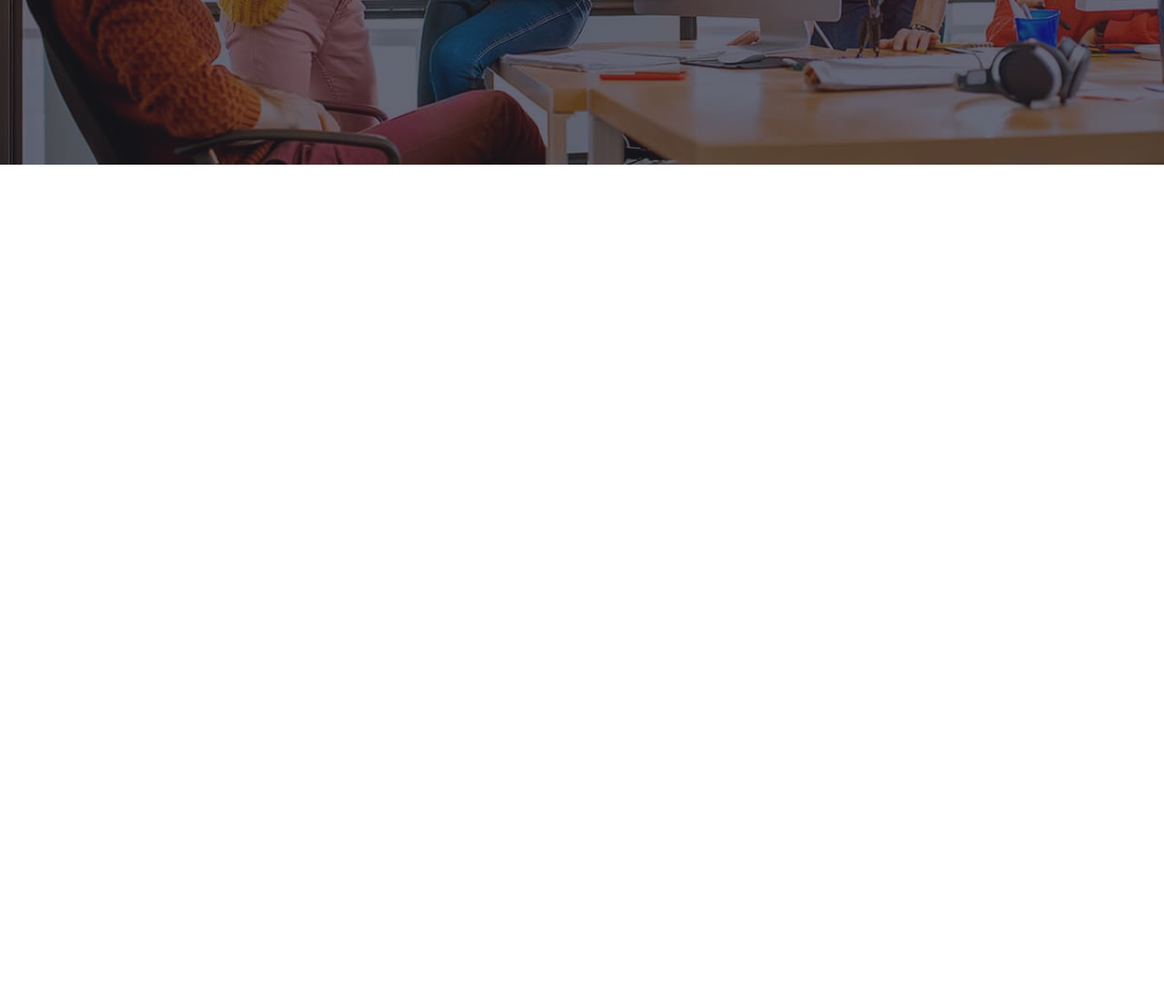
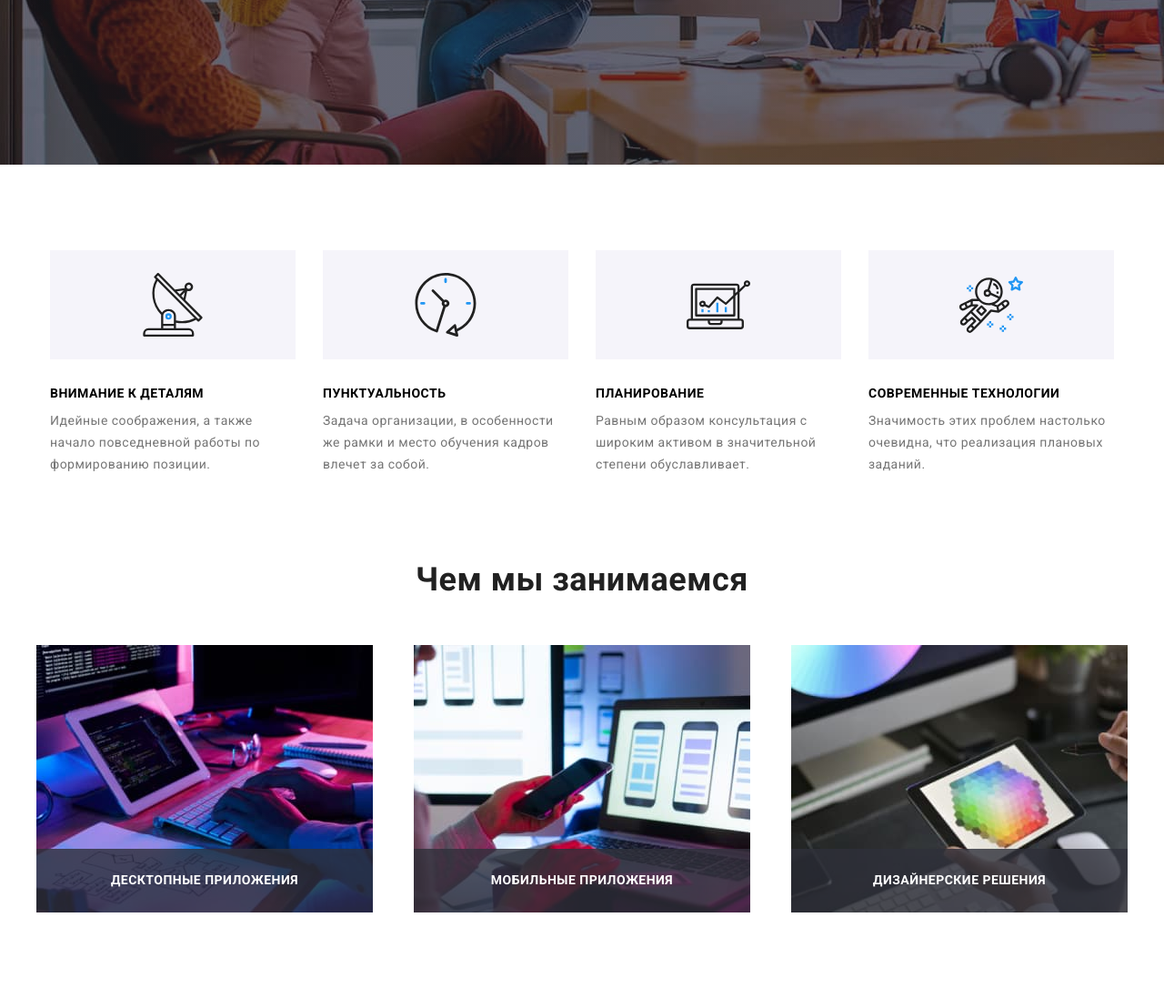
Before and after one commit to IgorO-projects/STUDIO_vol_2.0, a plain HTML site: page index.html in a window 1280 px wide. Shown: the part 500-1597 px from the top of the page at 91% size. Before the commit the page ends 800 px from the top, so only its background shows below. Drawn offline with nearby package versions, Linux system fonts and the light colour scheme.

Commit message:
added: advantages + services

```diff
--- a/index.html
+++ b/index.html
@@ -52,6 +52,47 @@
             <button class="hero__button button-accent" type="button">Заказать услугу</button>
             </div>
         </section>
+        <!-- ADVANTAGES -->
+        <section class="advantages container">
+            <h2 class="visually-hidden">advantages</h2>
+            <ul class="advantages__list list">
+                <li class="advantages__item advantages__icon-aerial">
+                    <h3 class="advantages__title">Внимание к деталям</h3>
+                    <p class="advantages__text">Идейные соображения, а также начало повседневной работы по формированию позиции.</p>
+                </li>
+                <li class="advantages__item advantages__icon-clock">
+                    <h3 class="advantages__title">Пунктуальность</h3>
+                    <p class="advantages__text">Задача организации, в особенности же рамки и место обучения кадров влечет за собой.</p>
+                </li>
+                <li class="advantages__item advantages__icon-laptop">
+                    <h3 class="advantages__title">Планирование</h3>
+                    <p class="advantages__text">Равным образом консультация с широким активом в значительной степени обуславливает.</p>
+                </li>
+                <li class="advantages__item advantages__icon-astronaut">
+                    <h3 class="advantages__title">Современные технологии</h3>
+                    <p class="advantages__text">Значимость этих проблем настолько очевидна, что реализация плановых заданий.</p>
+                </li>
+            </ul>
+        </section>
+        <!-- SERVICES -->
+        <section class="services container">
+            <h2 class="services__title">Чем мы занимаемся</h2>
+            <ul class="services__img-list list">
+                <li class="services__list-item">
+                    <img class="services__img-item" src="./images/services/layout.jpg" alt="фронтэнд разработчик верстает страничку">
+                    <p class="services__text-item">Десктопные приложения</p>
+                </li>
+                <li class="services__list-item">
+                    <img class="services__img-item" src="./images/services/selection-app-style.jpg" alt="Дизайнер продукта
+                    делает дизайн приложения">
+                    <p class="services__text-item">Мобильные приложения</p>
+                </li>
+                <li class="services__list-item">
+                    <img class="services__img-item" src="./images/services/color-selection.jpg" alt="дизайнер пользовательского интерфейса выбирает цвет">
+                    <p class="services__text-item">Дизайнерские решения</p>
+                </li>
+            </ul>
+        </section>
     </main>
 </body>
 </html>
--- /dev/null
+++ b/sass/layout/_advantages.scss
@@ -0,0 +1,48 @@
+.advantages {
+    padding-top: 94px;
+    &__list {
+        display: flex;
+    }
+    &__item::before {
+        content: "";
+        display: block;
+        margin-bottom: 30px;
+        width: 270px;
+        height: 120px;
+        background-color: $secondary-background;
+        background-position: center;
+        background-repeat: no-repeat;
+
+    }
+    &__icon {
+        &-aerial::before {
+            background-image: url(../images/advantages/icon-aerial.svg);
+        }
+        &-clock::before {
+            background-image: url(../images/advantages/icon-clock.svg);
+        }
+        &-laptop::before {
+            background-image: url(../images/advantages/icon-laptop.svg);
+        }
+        &-astronaut::before {
+            background-image: url(../images/advantages/icon-astronaut.svg);
+        }
+    }
+    &__item:not(:last-child) {
+        margin-right: 30px;
+    }
+    &__title {
+        margin-bottom: 10px;
+        font-weight: 700;
+        font-size: 14px;
+        line-height: 1.14;
+        text-transform: uppercase;
+    }
+    &__text {
+        // width: 270px;
+        font-weight: 400;
+        font-size: 14px;
+        line-height: 1.71;
+        color: $main-text-color;
+    }
+}
--- a/sass/layout/_hero.scss
+++ b/sass/layout/_hero.scss
@@ -1,8 +1,7 @@
 .hero {
     background: #C4C4C4;
-}
 
-.hero__wrapper {
+    &__wrapper {
         padding: 200px 0;
         text-align: center;
         max-width: 1600px;
@@ -13,7 +12,7 @@
         // align-items: center;
         background-image: linear-gradient(rgba(47, 48, 58, 0.4),rgba(47, 48, 58, 0.4)), url(../images/hero/hero-bg.jpg);
     }
-.hero__title {
+    &__title {
         max-width: 696px;
         margin: 0 auto 30px;
         font-weight: 900;
@@ -21,14 +20,14 @@
         line-height: 1.5;
         letter-spacing: 0.06em;
         text-transform: uppercase;
-    color: #FFFFFF;
+        color: $classic-white;
     }
-.hero__button {
+    &__button {
         padding: 10px 32px;
         font-weight: 700;
         font-size: 16px;
         line-height: 1.87;
         letter-spacing: 0.06em;
-
-    color: #FFFFFF;
+        color: $classic-white;
     }
+}
--- /dev/null
+++ b/sass/layout/_services.scss
@@ -0,0 +1,40 @@
+.services {
+    padding: 94px 0;
+}
+.services__title {
+    text-align: center;
+    font-weight: 700;
+    font-size: 36px;
+    line-height: 1.16;
+    color: $classic-black;
+    margin-bottom: 50px;
+
+}
+.services__img-list {
+    display: flex;
+    align-items: center;
+    justify-content: space-between;
+}
+.services__img-item {
+    width: 370px;
+    height: 294px;
+}
+.services__list-item {
+    position: relative;
+}
+.services__text-item {
+    position: absolute;
+    left: 0;
+    bottom: 0;
+
+    text-align: center;
+    padding: 27px 0;
+    width: 100%;
+    height: 70px;
+    font-weight: 700;
+    font-size: 14px;
+    line-height: 1.14;
+    text-transform: uppercase;
+    color: #FFFFFF;
+    background-color: rgba(47, 48, 58, 0.8);
+}
--- a/sass/main.scss
+++ b/sass/main.scss
@@ -13,3 +13,5 @@
 // LAYOUT
 @import "./layout/header";
 @import "./layout/hero";
+@import "./layout/advantages";
+@import "./layout/services";
```
Also changed, not shown: css/main.css, css/main.min.css, 2 other files. Lines whose indentation alone changed are shown as unchanged.
